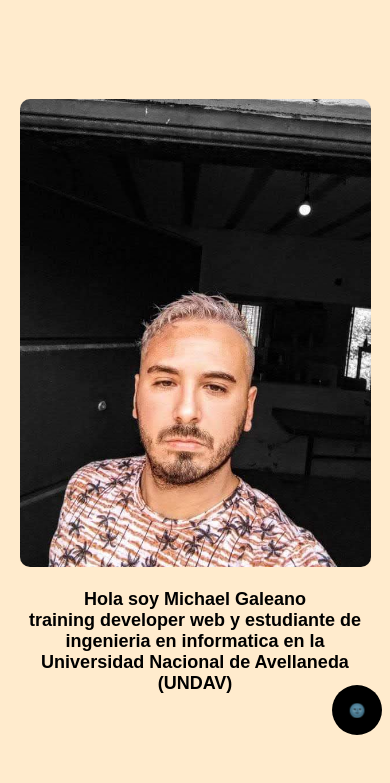
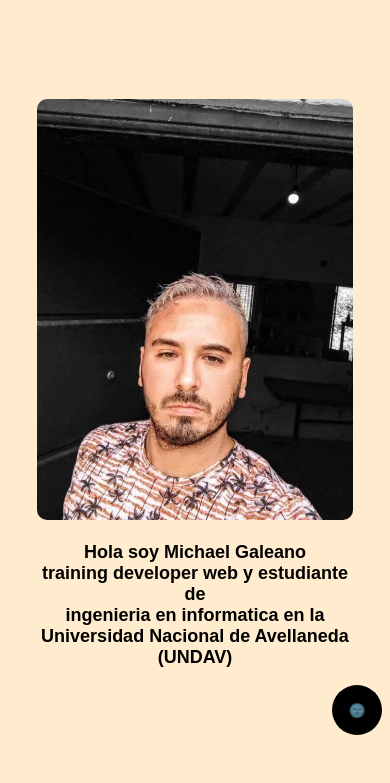
Before and after one commit to mikygaleano/landingPage, a plain HTML site: page index.html in a window 390 px wide. Shown: the part 61-844 px from the top of the page. Drawn offline with Linux system fonts and the light colour scheme.

Commit message:
segundo commit

```diff
--- a/index.html
+++ b/index.html
@@ -10,7 +10,7 @@
 <body>
     <main>
         <header><h1>Landing Page</h1></header>
-        <section>
+        <section class="container-home">
             <figure class="conatiner-avatar">
                 <img src="./image/michael.jpg" alt="avatar">
             </figure>
--- a/style.css
+++ b/style.css
@@ -34,9 +34,10 @@ main {
     gap: 5rem;
 }
 
-main section:nth-child(1) {
+.container-home {
     margin: auto;
     width: 100%;
+    height: fit-content;
     display: grid;
     grid-template-columns: repeat(2, minmax(auto, 200px));
     align-items: center;
@@ -53,7 +54,7 @@ main section:nth-child(1) {
 }
 
 .conatiner-avatar {
-    width: minmax(auto, 190px);
+    width: 190px;
     height: 290px;
 }
 .conatiner-avatar img {
@@ -110,7 +111,7 @@ main section:nth-child(1) {
 
 
 @media (max-width:781px) {
-    main section:nth-child(1) {
+    .container-home {
         width: 90%;
         display: block;
         align-items: center;
```
